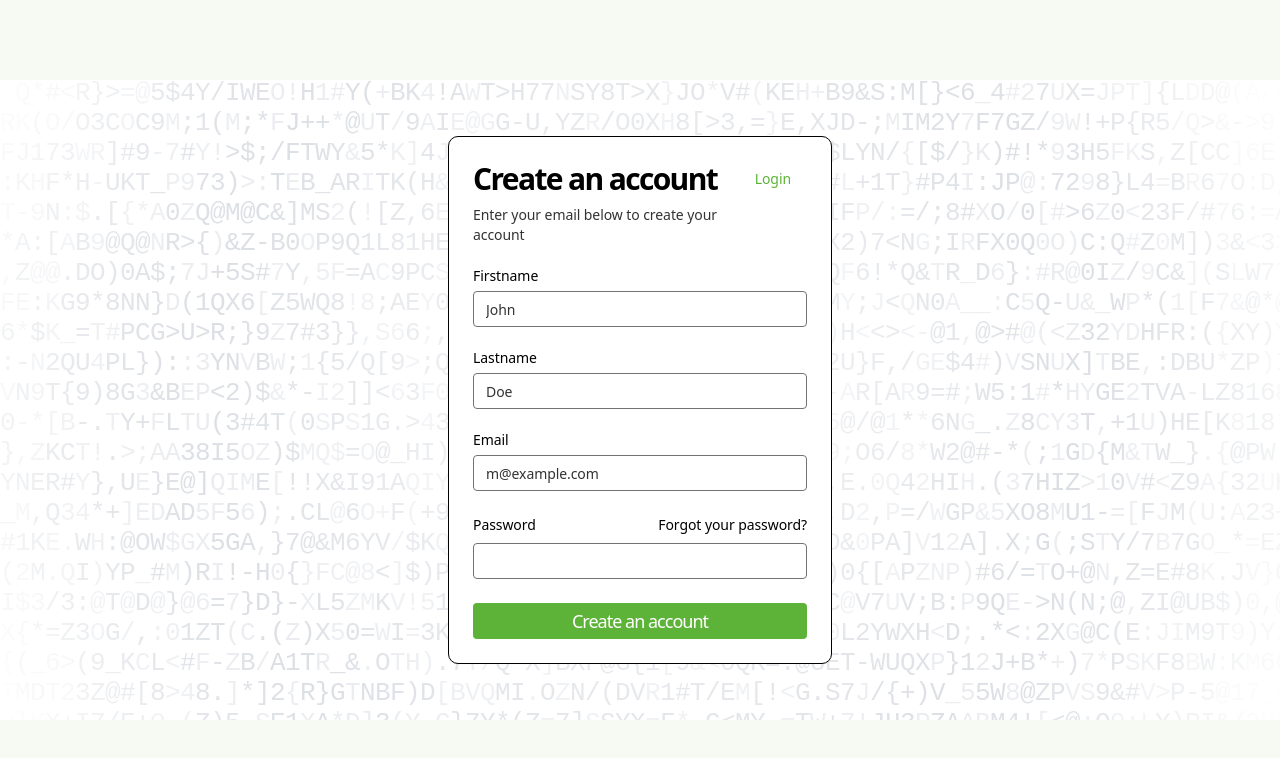
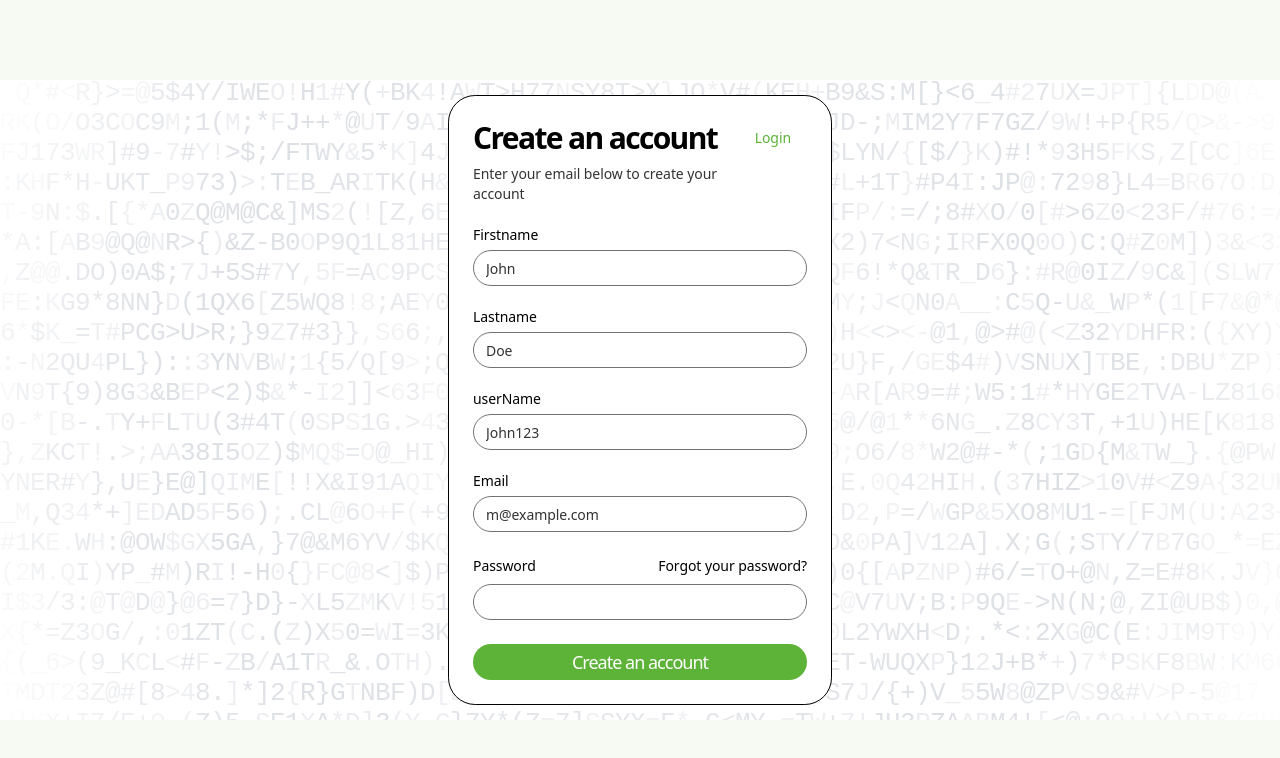
Before and after one commit to Anurag0577/Mockly---DM-screenshot-generator, a React app in the folder frontend/: page /register in a window 1280 px wide. Shown: the top 758 px of the page. Built offline with nearby package versions, Linux system fonts and the light colour scheme; the HTML template or start-up script is replaced by a standard one.

Commit message:
Signup and login page completed!

```diff
--- a/frontend/src/App.jsx
+++ b/frontend/src/App.jsx
@@ -1,11 +1,26 @@
 import { Login } from "@/pages/Login.jsx"
 import { Signup } from "@/pages/Signup.jsx"
 import { NotFound } from "@/pages/NotFound.jsx"
+import { Homepage } from '@/pages/Homepage.jsx'
 import './App.css'
 import { createBrowserRouter, RouterProvider } from 'react-router'
-import { Homepage } from './pages/Homepage'
+import { QueryClient, QueryClientProvider } from '@tanstack/react-query'
+
+// Create a client
+const queryClient = new QueryClient({
+  defaultOptions: {
+    queries: {
+      refetchOnWindowFocus: false, // Optional: disable auto-refetch on window focus
+      retry: 1, // Optional: retry failed requests once
+    },
+  },
+})
 
 const router = createBrowserRouter([
+  {
+    path: "/home",
+    element: <Homepage />,
+  },
   {
     path: "/login",
     element: <Login />,
@@ -15,10 +30,6 @@ const router = createBrowserRouter([
     element: <Signup />,
   },
   {
-    path: "/",
-    element: <Homepage />,
-  },
-  {
     path: "*",
     element: <NotFound />,
   }
@@ -26,7 +37,9 @@ const router = createBrowserRouter([
 
 function App() {
   return (
-    <RouterProvider router={router} />
+    <QueryClientProvider client={queryClient}>
+      <RouterProvider router={router} />
+    </QueryClientProvider>
   )
 }
 
--- a/frontend/src/index.css
+++ b/frontend/src/index.css
@@ -42,7 +42,7 @@
   /* --font-sans: ui-sans-serif, system-ui, -apple-system, BlinkMacSystemFont, 'Segoe UI', Roboto, 'Helvetica Neue', Arial, 'Noto Sans', sans-serif, 'Apple Color Emoji', 'Segoe UI Emoji', 'Segoe UI Symbol', 'Noto Color Emoji';
   --font-serif: ui-serif, Georgia, Cambria, "Times New Roman", Times, serif;
   --font-mono: M PLUS 1 Code, ui-monospace, monospace; */
-  --radius: 0.375rem;
+  --radius: 1.45rem;
   --shadow-x: 0px;
   --shadow-y: 0px;
   --shadow-blur: 0px;
@@ -100,7 +100,7 @@
   --font-sans: ui-sans-serif, system-ui, -apple-system, BlinkMacSystemFont, 'Segoe UI', Roboto, 'Helvetica Neue', Arial, 'Noto Sans', sans-serif, 'Apple Color Emoji', 'Segoe UI Emoji', 'Segoe UI Symbol', 'Noto Color Emoji';
   --font-serif: ui-serif, Georgia, Cambria, "Times New Roman", Times, serif;
   --font-mono: M PLUS 1 Code, ui-monospace, monospace;
-  --radius: 0.375rem;
+  --radius: 1.45rem;
   --shadow-x: 0px;
   --shadow-y: 0px;
   --shadow-blur: 0px;
--- a/frontend/src/pages/Login.jsx
+++ b/frontend/src/pages/Login.jsx
@@ -11,8 +11,37 @@ import {
 import { Input } from "@/components/ui/input"
 import { Label } from "@/components/ui/label"
 import LetterGlitch from '../components/LetterGlitch.jsx'
+import { useState } from "react"
+import { useMutation } from "@tanstack/react-query"
+import api from "@/api/axios.js"
+import { useNavigate } from "react-router"
 
 export function Login() {
+  const [email, setEmail] = useState('');
+  const [password, setPassword] = useState(null);
+  const navigate = useNavigate()
+  const loginUser = useMutation({
+    mutationKey: ['loginUser'],
+    mutationFn: async({email, password}) => {
+      await api.post('/auth/login', {
+        email,
+        password
+      }, {
+        headers: {
+          'Content-Type': 'application/json'
+        },
+        withCredentials: true
+      })
+    },
+    onSuccess: (data) => {
+      console.log('User login successfull', data)
+      navigate('/home')
+    },
+    onError: (error)=>{
+      console.log('Error occurs while login', error)
+    }
+  })
+
   return (
     <div className="flex min-h-svh flex-col items-center justify-center">
     <LetterGlitch
@@ -29,7 +58,7 @@ export function Login() {
           Enter your email below to login to your account
         </CardDescription>
         <CardAction>
-          <Button variant="link">Sign Up</Button>
+          <Button variant="link" onClick={() => navigate('/register')} >Sign Up</Button>
         </CardAction>
       </CardHeader>
       <CardContent>
@@ -42,6 +71,8 @@ export function Login() {
                 type="email"
                 placeholder="m@example.com"
                 required
+                value= {email}
+                onChange={(e) => setEmail(e.target.value)}
               />
             </div>
             <div className="grid gap-2">
@@ -54,14 +85,21 @@ export function Login() {
                   Forgot your password?
                 </a>
               </div>
-              <Input id="password" type="password" required />
+              <Input id="password" type="password" required value={password} onChange={(e) => setPassword(e.target.value)} />
             </div>
           </div>
         </form>
       </CardContent>
       <CardFooter className="flex-col gap-2">
-        <Button type="submit" className="w-full" >
-          Login
+        <Button
+          type="submit"
+          className="w-full"
+          onClick={() => {
+            registerUser.mutate({ firstName, lastName, email, password, userName });
+          }}
+          disabled={loginUser.isPending} // ⬅ disables the button while request in progress
+        >
+          {loginUser.isPending ? "Logging in..." : "Login"}
         </Button>
         {/* <Button variant="outline" className="w-full">
           Login with Google
--- a/frontend/src/pages/Signup.jsx
+++ b/frontend/src/pages/Signup.jsx
@@ -12,8 +12,9 @@ import { Input } from "@/components/ui/input"
 import { Label } from "@/components/ui/label"
 import LetterGlitch from '../components/LetterGlitch.jsx'
 import { useState } from "react"
-import { useQuery } from "@tanstack/react-query"
 import api from "@/api/axios.js"
+import { useMutation } from "@tanstack/react-query"
+import { useNavigate } from "react-router"
 
 
 export function Signup() {
@@ -21,29 +22,31 @@ export function Signup() {
   const [lastName, setLastName] = useState('')
   const [email, setEmail] = useState('')
   const [password, setPassword] = useState('')
-
-  const userSignup = async() => {
-    const res = await api.post('/auth/register', {
-      firstName,
-      lastName,
-      email,
-      password
-    })
-    const savedUserDetail = res.data;
-
-    if(savedUserDetail.data && savedUserDetail){
-      console.log('User register successfully!', savedUserDetail)
-    } else {
-      throw new Error('Invalid response formate.')
+  const [userName, setUserName] = useState('')
+  const navigate = useNavigate();
+  const registerUser = useMutation({
+    mutationKey: ['registerUser'],
+    mutationFn: async ({firstName, lastName, email, password, userName}) => { // newUser should contain firstName, lastName, email, password. the difference between newUser and data is that newUser is the argument passed to the mutation function, while data is the response from the server after the mutation is executed
+      console.log('Registering user with data:', {firstName, lastName, email, password, userName});
+      const response = await api.post('/auth/register', {firstName, lastName, email, password, userName}, {
+        headers: {
+          'Content-Type': 'application/json'
+        },
+        withCredentials: true
+      });
+      return response.data;
+    },
+    onSuccess: (data) => {
+      console.log('User registered successfully:', data);
+      navigate('/home');
+    },
+    onError: (error) => {
+      console.error('Error registering user:', error);
+    },
+    onMutate: () => {
+      console.log('Registering user...');
     }
-  }
-
-  const registerUser = async(firstName, lastName, email, password) => {
-    const query = useQuery({
-      queryKey: ['register'],
-      queryFn: userSignup
-    })
-  }
+  })
 
   return (
     <div className="flex min-h-svh flex-col items-center justify-center">
@@ -61,7 +64,7 @@ export function Signup() {
           Enter your email below to create your account
         </CardDescription>
         <CardAction>
-          <Button variant="link">Login</Button>
+          <Button variant="link" onClick={() => navigate('/login')}>Login</Button>
         </CardAction>
       </CardHeader>
       <CardContent>
@@ -92,6 +95,20 @@ export function Signup() {
                   setLastName(e.target.value);
                 }}
                 value={lastName}
+                required
+              />
+            </div>
+            <div className="grid gap-2">
+              <Label htmlFor="userName">userName</Label>
+              <Input
+                id="userName"
+                type="text"
+                placeholder="John123"
+                onChange={(e) => {
+                  e.preventDefault();
+                  setUserName(e.target.value);
+                }}
+                value={userName}
                 required
               />
             </div>
@@ -133,11 +150,15 @@ export function Signup() {
         </form>
       </CardContent>
       <CardFooter className="flex-col gap-2">
-        <Button type="submit" className="w-full" onClick={() => {
-          registerUser(firstName, lastName, email, password);
-          // Handle signup logic here
-        }}>
-          Create an account
+        <Button
+          type="submit"
+          className="w-full"
+          onClick={() => {
+            registerUser.mutate({ firstName, lastName, email, password, userName });
+          }}
+          disabled={registerUser.isPending} // ⬅ disables the button while request in progress
+        >
+          {registerUser.isPending ? "Creating new user..." : "Create an account"}
         </Button>
         {/* <Button variant="outline" className="w-full">
           Login with Google
```
Also changed, not shown: 1 other file (tests, documents, lock files or other folders).
